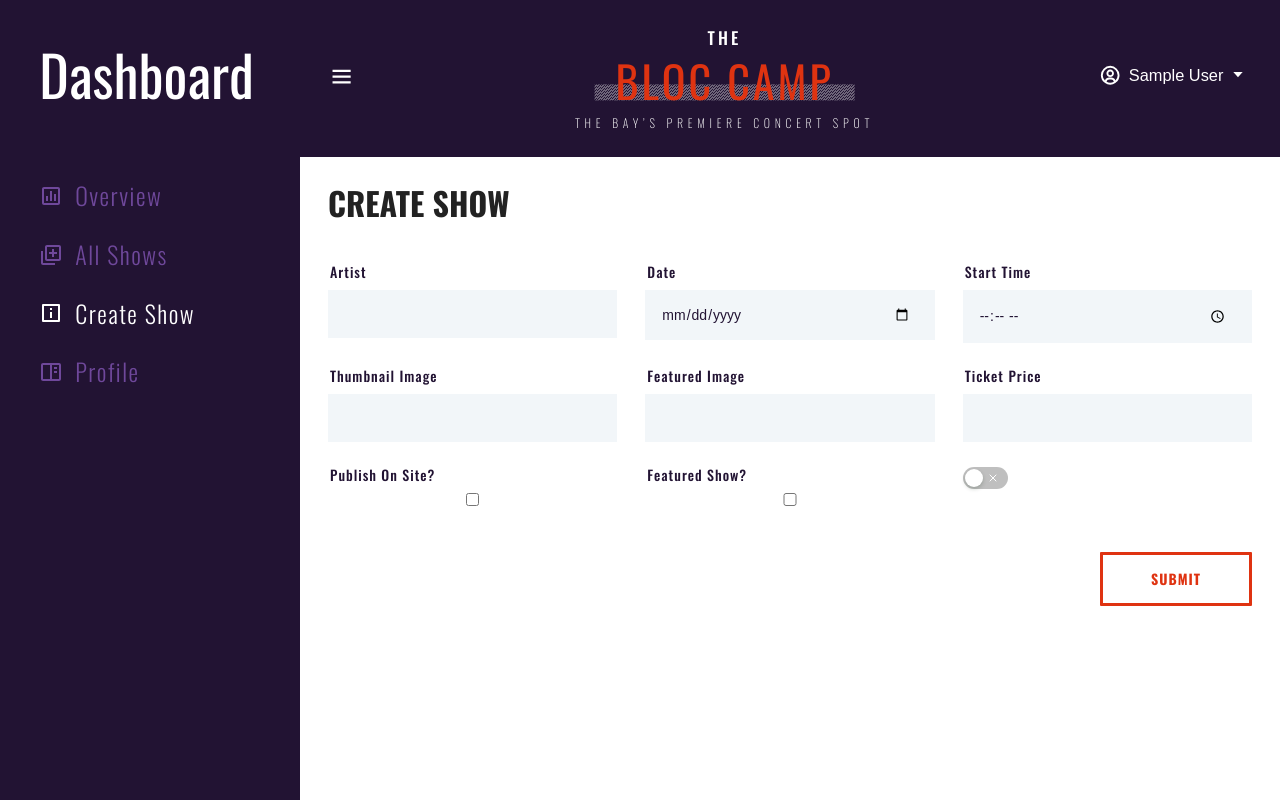
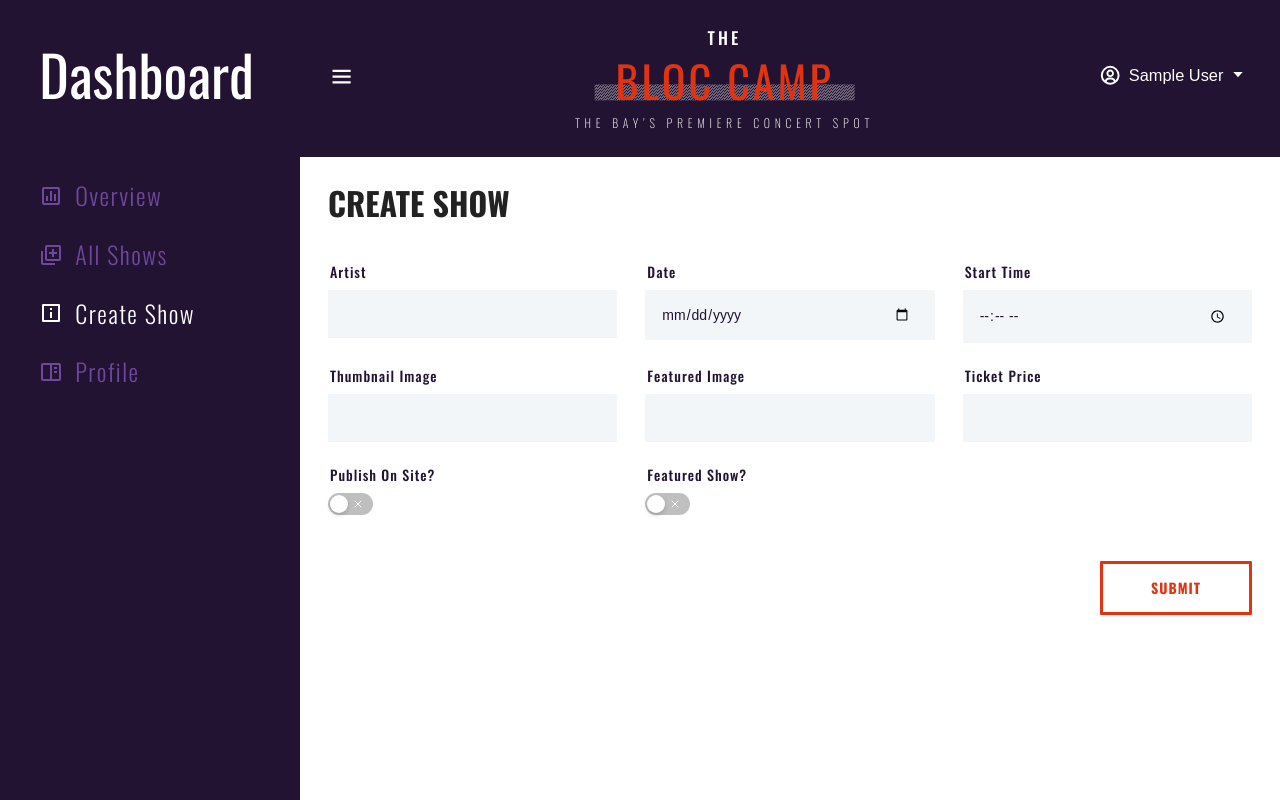
Before and after one commit to SutheeDev/The-Bloc-Camp, a React (Create React App) app in the folder client/: page /admin-dashboard/create-show in a window 1280 px wide. Built offline with nearby package versions, Linux system fonts and the light colour scheme; sample sign-in values are in the browser's storage.

Commit message:
complete overall CreateShow

```diff
--- a/client/src/components/Switch.js
+++ b/client/src/components/Switch.js
@@ -3,15 +3,20 @@ import { FiX } from "react-icons/fi";
 import { BiCheck } from "react-icons/bi";
 import styled from "styled-components";
 
-const ToggleSwitch = () => {
+const ToggleSwitch = ({ text, name }) => {
   return (
     <Wrapper>
-      <Switch
-        className="switch"
-        defaultChecked={false}
-        checkedChildren={<BiCheck />}
-        unCheckedChildren={<FiX />}
-      />
+      <div className="form-row">
+        <label htmlFor={name} className="form-label">
+          {text}
+        </label>
+        <Switch
+          className="form-switch"
+          defaultChecked={false}
+          checkedChildren={<BiCheck />}
+          unCheckedChildren={<FiX />}
+        />
+      </div>
     </Wrapper>
   );
 };
@@ -19,10 +24,11 @@ const ToggleSwitch = () => {
 export default ToggleSwitch;
 
 const Wrapper = styled.div`
-  .switch {
+  .form-switch {
     display: flex;
     justify-content: center;
     align-items: center;
+    margin: 10px 0 25px 0;
   }
   .ant-switch-inner-checked {
     line-height: 24px;
--- a/client/src/pages/dashboard/CreateShow.js
+++ b/client/src/pages/dashboard/CreateShow.js
@@ -33,17 +33,8 @@ const CreateShow = () => {
               name="ticketPrice"
               labelText="ticket price"
             />
-            <FormRow
-              type="checkbox"
-              name="publish"
-              labelText="publish on site?"
-            />
-            <FormRow
-              type="checkbox"
-              name="featured"
-              labelText="featured show?"
-            />
-            <ToggleSwitch />
+            <ToggleSwitch text="publish on site?" name="publish" />
+            <ToggleSwitch text="featured show?" name="featured" />
           </div>
           <div className="btn-container">
             <button
@@ -99,6 +90,10 @@ const Wrapper = styled.div`
   .btn-container {
     text-align: right;
   }
+  .switch-container {
+    display: flex;
+    align-items: center;
+  }
   @media screen and (min-width: 750px) {
     .form-row-container {
       display: grid;
```
